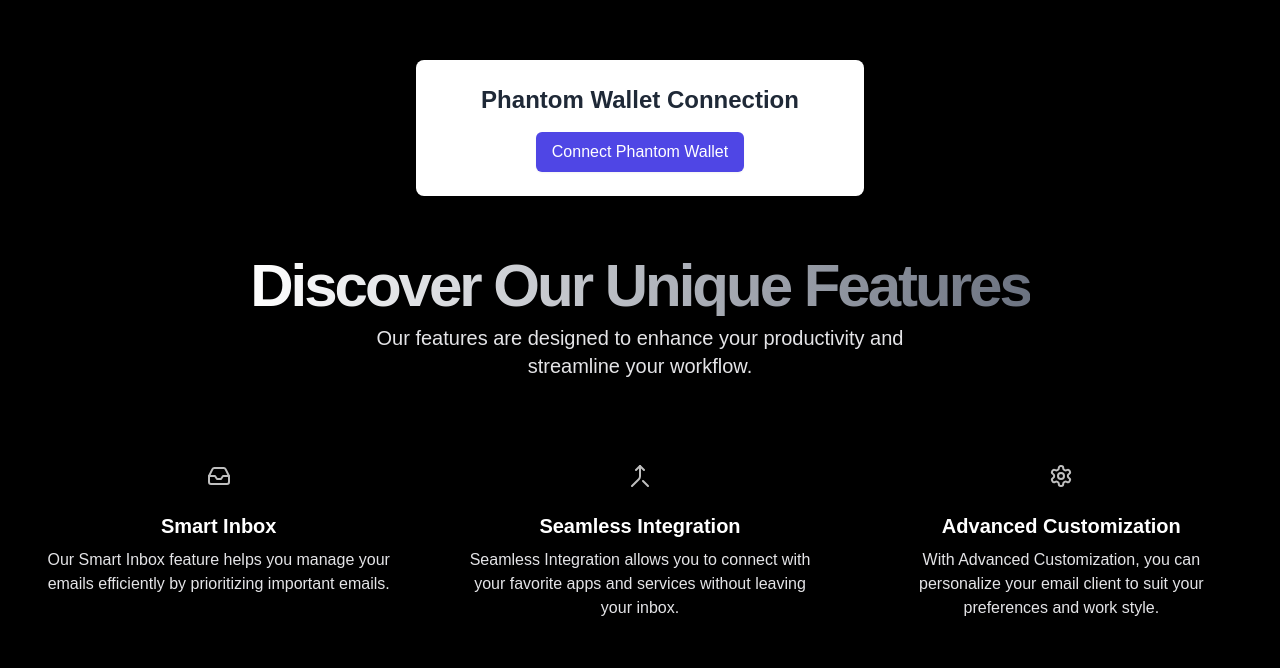
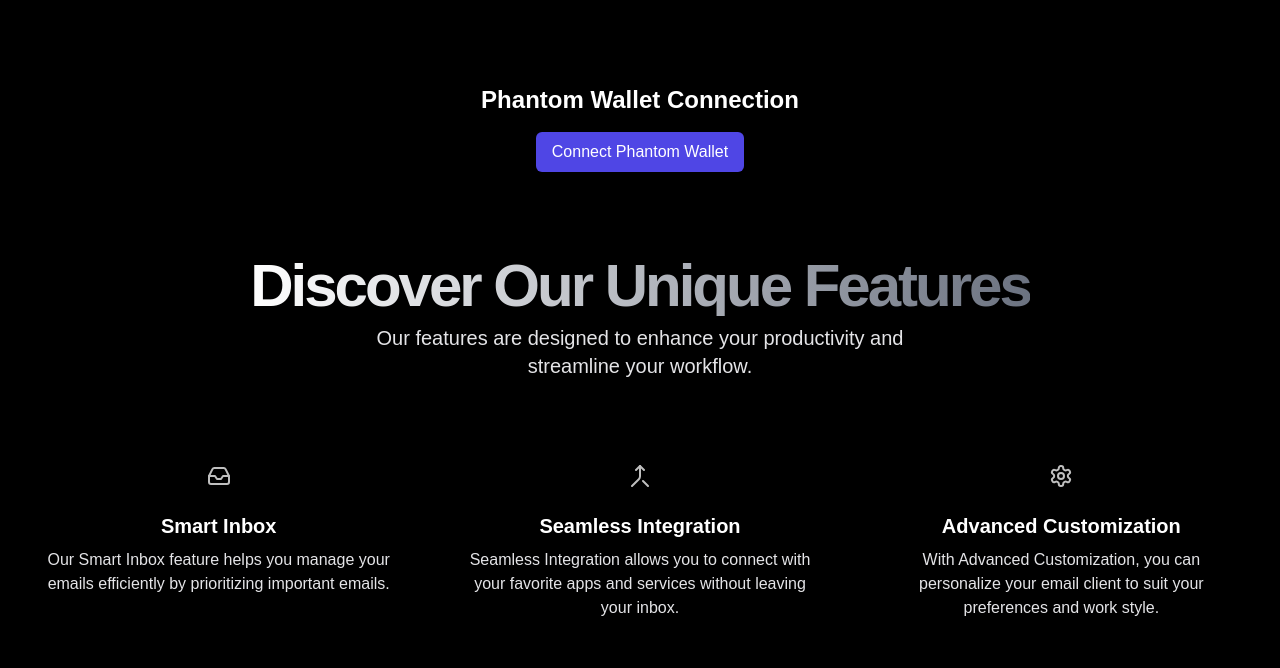
Before and after one commit to skartik-sk/blinks-mini, a Next.js app: page / in a window 1280 px wide. Shown: the part 132-800 px from the top of the page. Built offline with nearby package versions, Linux system fonts and the light colour scheme.

Commit message:
button ui

```diff
--- a/src/app/connectPhantomWallet/page.tsx
+++ b/src/app/connectPhantomWallet/page.tsx
@@ -35,8 +35,8 @@ export default function ConnectPhantomWallet() {
   }
 
   return (
-    <main className="bg-white shadow-lg rounded-lg p-6 max-w-md w-full text-center">
-        <h1 className="text-2xl font-bold text-gray-800 mb-4">Phantom Wallet Connection</h1>
+    <main className="bg-[#000000] shadow-lg rounded-lg p-6 max-w-md w-full text-center">
+        <h1 className="text-2xl font-bold text-white mb-4">Phantom Wallet Connection</h1>
 
         {!walletAddress ? (
           <button
@@ -46,7 +46,7 @@ export default function ConnectPhantomWallet() {
             Connect Phantom Wallet
           </button>
         ) : (
-          <div className="bg-white p-6 rounded-lg shadow-md w-full max-w-md mx-auto">
+          <div className="bg-[#000000] p-6 rounded-lg shadow-md w-full max-w-md mx-auto">
             <p className="text-green-600 font-semibold mb-2">Connected:</p>
             <p className="text-green-600 font-semibold break-words">{walletAddress}</p>
             <div className="flex justify-between gap-2 mt-6">
```
